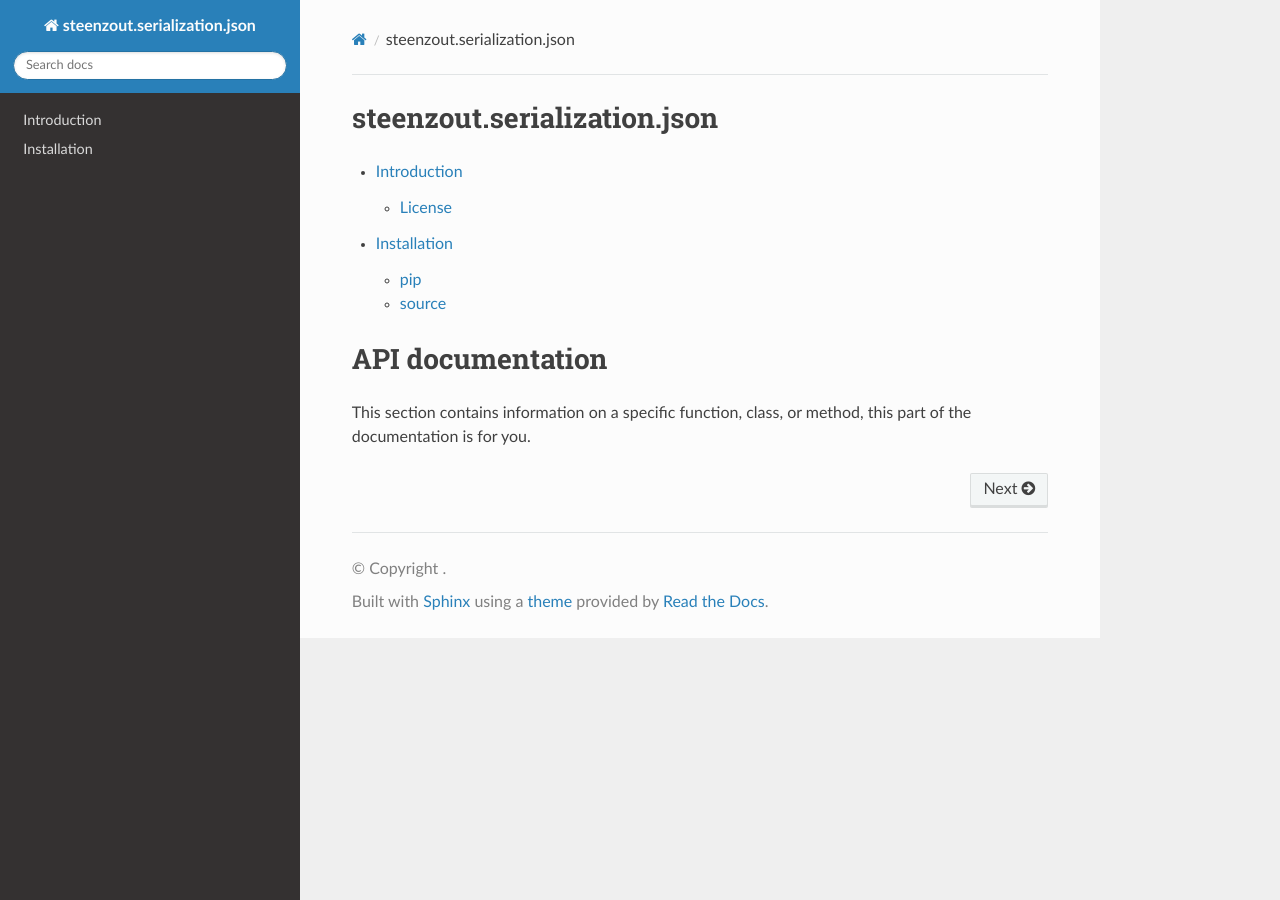
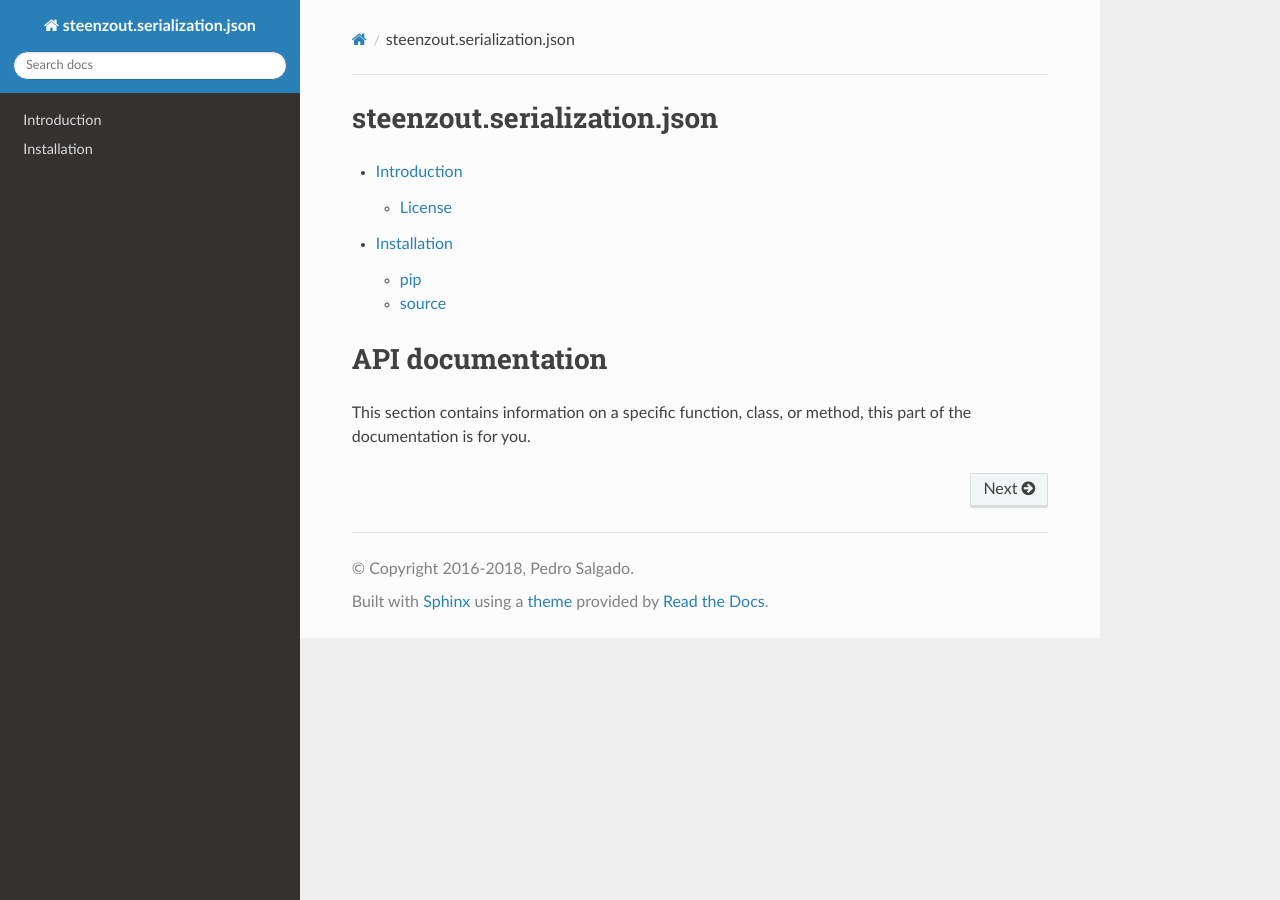
Before and after one commit to steenzout/python-serialization-json, a Sphinx documentation site: the page built from docs/index.rst, in a window 1280 px wide. Built offline with Sphinx 7.4.7 and the Read the Docs theme 2.0.0, drawn with Linux system fonts in a browser that asks for light colours; pages that are not in the unit, such as notebooks, are missing from menus; the version number could not be read and is left out.

Commit message:
docs: updated generated files.

```diff
--- a/docs/conf.py
+++ b/docs/conf.py
@@ -1,6 +1,6 @@
 # -*- coding: utf-8 -*-
 #
-# Copyright
+# Copyright 2016-2018, Pedro Salgado
 #
 # Licensed under the Apache License, Version 2.0 (the "License");
 # you may not use this file except in compliance with the License.
@@ -38,7 +38,7 @@ from recommonmark.parser import CommonMarkParser
 
 
 _package = 'steenzout.serialization.json'
-_version = semantic_version.Version('1.0.4')
+_version = semantic_version.Version('1.0.8')
 
 # -- General configuration ------------------------------------------------
 
@@ -81,7 +81,7 @@ master_doc = 'index'
 # General information about the project.
 project = _package
 author = 'Pedro Salgado'
-copyright = ''
+copyright = '2016-2018, Pedro Salgado'
 
 # The version info for the project you're documenting, acts as replacement for
 # |version| and |release|, also used in various other places throughout the
```
Also changed, not shown: 1 other file.
